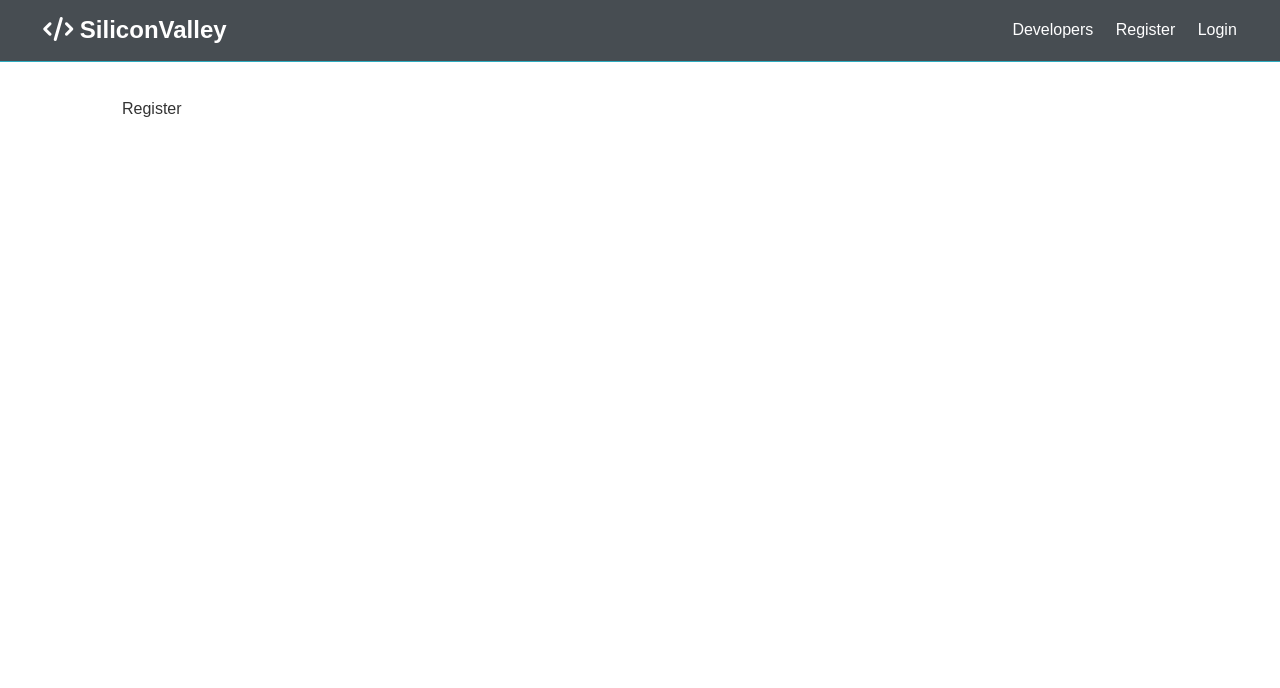
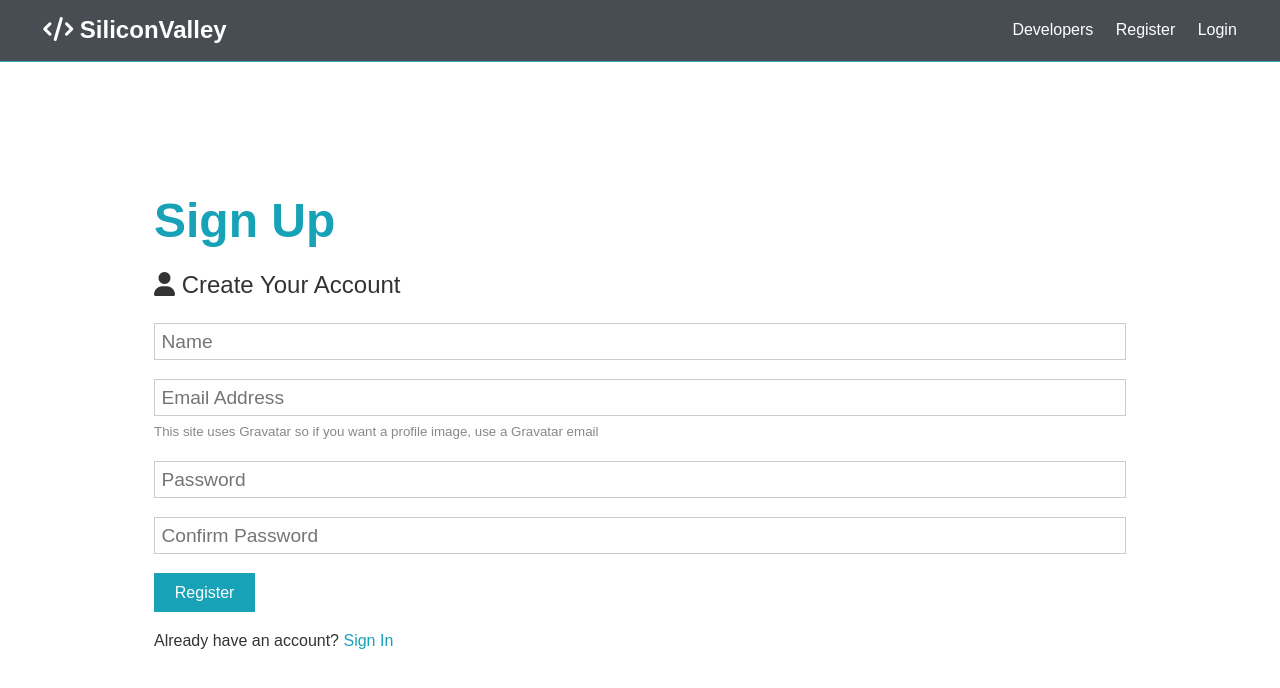
Before and after one commit to shikhar0505/siliconvalley, a React (Create React App) app in the folder client/: page /register in a window 1280 px wide. Shown: the top 688 px of the page. Built offline with nearby package versions, Linux system fonts and the light colour scheme; the HTML template or start-up script is replaced by a standard one.

Commit message:
adding register and login forms

```diff
--- a/client/src/components/auth/Login.js
+++ b/client/src/components/auth/Login.js
@@ -1,7 +1,53 @@
-import React from 'react'
+import React, { Fragment, useState } from 'react';
+import { Link } from 'react-router-dom';
 
 const Login = () => {
-  return <div>Login</div>
+const [ formData, setFormData ] = useState({
+  email: '',
+  password: ''
+});
+
+const { email, password } = formData;
+
+const onChange = e => setFormData({ ...formData, [e.target.name]: e.target.value});
+
+const onSubmit = async e => {
+  e.preventDefault();
+  console.log('SUCCESS');
+}
+
+return <Fragment>
+  <section className="container">
+      <h1 className="large text-primary">Sign In</h1>
+      <p className="lead"><i className="fas fa-user"></i> Sign Into Your Account</p>
+      <form className="form" onSubmit={e => onSubmit(e)}>
+        <div className="form-group">
+          <input
+            type="email"
+            placeholder="Email Address"
+            name="email"
+            value={email}
+            onChange={e => onChange(e)}
+            required />
+          >
+        </div>
+        <div className="form-group">
+          <input
+            type="password"
+            placeholder="Password"
+            name="password"
+            minLength="6"
+            value={password}
+            onChange={e => onChange(e)}
+          />
+        </div>
+        <input type="submit" className="btn btn-primary" value="Login" />
+      </form>
+      <p className="my-1">
+        Don't have an account? <Link to="/register">Sign Up</Link>
+      </p>
+    </section>
+</Fragment>
 }
 
 export default Login;
--- a/client/src/components/auth/Register.js
+++ b/client/src/components/auth/Register.js
@@ -1,7 +1,81 @@
-import React from 'react'
+import React, { Fragment, useState } from 'react';
+import { Link } from 'react-router-dom';
 
 const Register = () => {
-  return <div>Register</div>
+const [ formData, setFormData ] = useState({
+  name: '',
+  email: '',
+  password: '',
+  password2: ''
+});
+
+const { name, email, password, password2 } = formData;
+
+const onChange = e => setFormData({ ...formData, [e.target.name]: e.target.value});
+
+const onSubmit = async e => {
+  e.preventDefault();
+  if (password !== password2) {
+    console.log('Passwords do not match');
+  } else {
+    console.log('SUCCESS');
+  }
+}
+
+return <Fragment>
+  <section className="container">
+      <h1 className="large text-primary">Sign Up</h1>
+      <p className="lead"><i className="fas fa-user"></i> Create Your Account</p>
+      <form className="form" onSubmit={e => onSubmit(e)}>
+        <div className="form-group">
+          <input
+            type="text"
+            placeholder="Name"
+            name="name"
+            value={name}
+            onChange={e => onChange(e)}
+            required />
+        </div>
+        <div className="form-group">
+          <input
+            type="email"
+            placeholder="Email Address"
+            name="email"
+            value={email}
+            onChange={e => onChange(e)}
+            required />
+          <small className="form-text"
+            >This site uses Gravatar so if you want a profile image, use a
+            Gravatar email</small
+          >
+        </div>
+        <div className="form-group">
+          <input
+            type="password"
+            placeholder="Password"
+            name="password"
+            minLength="6"
+            value={password}
+            onChange={e => onChange(e)}
+          />
+        </div>
+        <div className="form-group">
+          <input
+            type="password"
+            placeholder="Confirm Password"
+            name="password2"
+            minLength="6"
+            value={password2}
+            onChange={e => onChange(e)}
+          />
+        </div>
+        <input type="submit" className="btn btn-primary" value="Register" />
+      </form>
+      <p className="my-1">
+        Already have an account? <Link to="/login">Sign In</Link>
+      </p>
+    </section>
+</Fragment>
 }
 
 export default Register;
```
